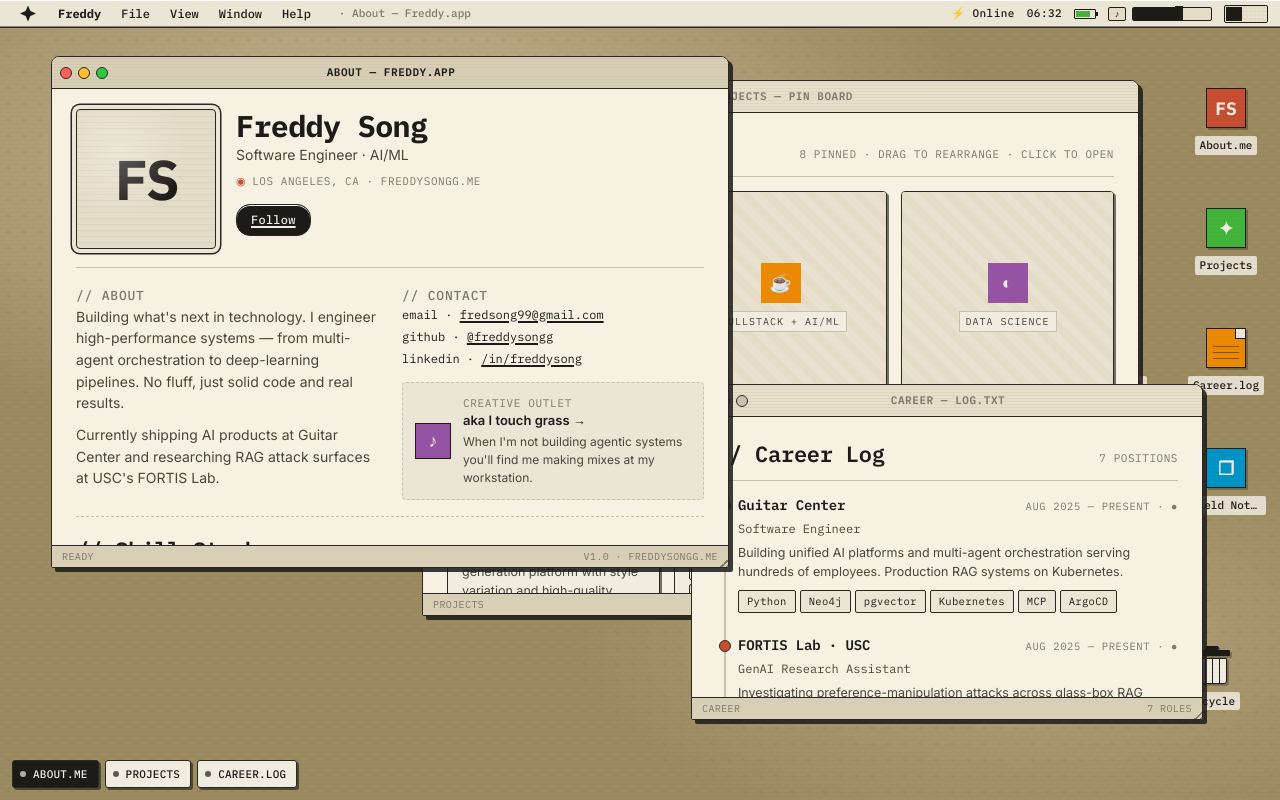
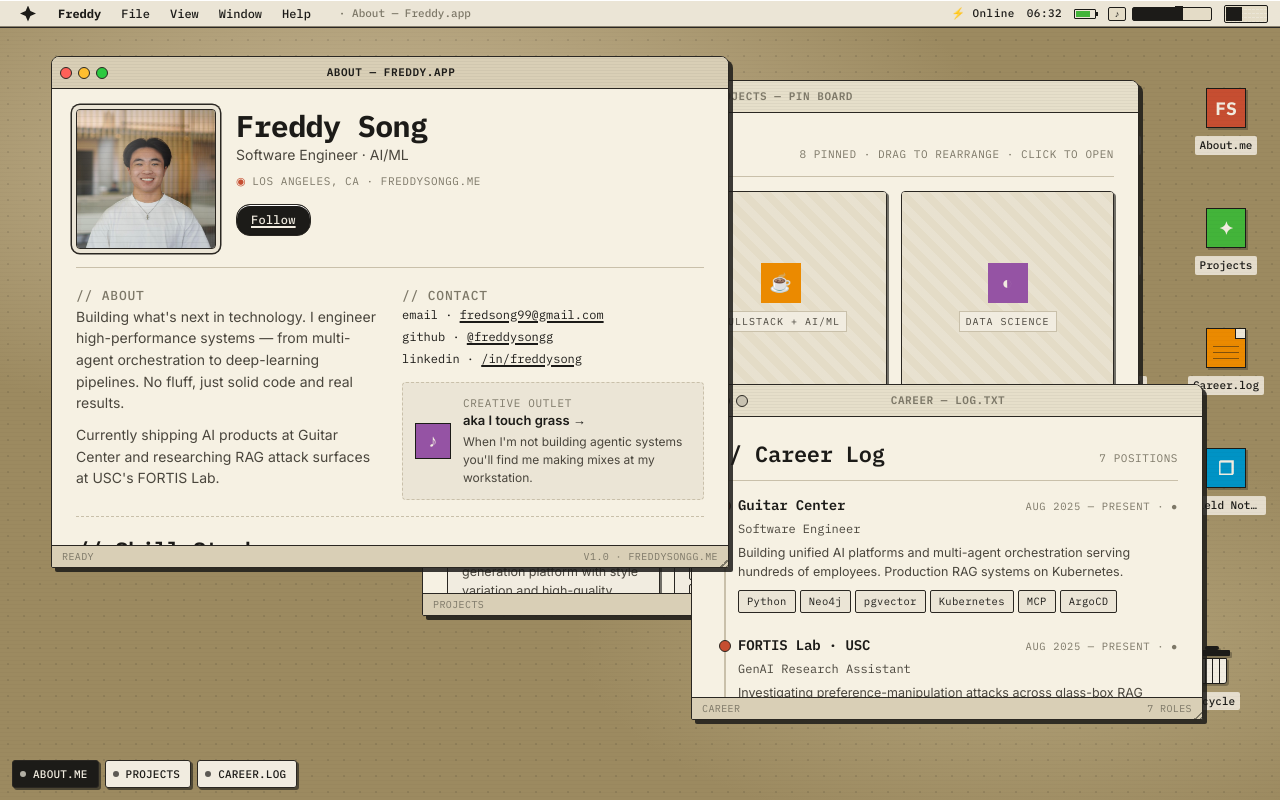
Before and after one commit to freddysongg/portfolio, a Next.js app: page / in a window 1280 px wide. Built offline with nearby package versions, Linux system fonts and the light colour scheme.

Commit message:
feat: swap fs avatar for pfp photo on about page, anonymize feed comment authors

```diff
--- a/app/os.css
+++ b/app/os.css
@@ -1783,6 +1783,20 @@ body.resizing-window * {
       transparent 50%
     );
   pointer-events: none;
+}
+.avatar-pixel.has-photo {
+  image-rendering: auto;
+}
+.avatar-pixel.has-photo::before {
+  display: none;
+}
+.avatar-pixel.has-photo > img {
+  position: absolute;
+  inset: 0;
+  width: 100%;
+  height: 100%;
+  object-fit: cover;
+  display: block;
 }
 
 .profile-meta .name {
--- a/components/os/apps/AboutWindow.tsx
+++ b/components/os/apps/AboutWindow.tsx
@@ -36,7 +36,10 @@ export function AboutWindow({ openApp }: AboutWindowProps): React.ReactElement {
   return (
     <div className='os-window-body padded'>
       <div className='profile-hero'>
-        <div className='avatar-pixel' />
+        <div className='avatar-pixel has-photo'>
+          {/* eslint-disable-next-line @next/next/no-img-element */}
+          <img src='/images/pfp.jpg' alt={`${name} profile photo`} />
+        </div>
         <div className='profile-meta'>
           <div className='name'>{name}</div>
           <div className='role'>{role}</div>
--- a/data/os/feed.ts
+++ b/data/os/feed.ts
@@ -24,12 +24,12 @@ export const feedPosts: FeedPost[] = [
     total: 166,
     comments: [
       {
-        who: 'Sara K.',
+        who: 'anonymous',
         text: 'voice for shopping has been a dream demo for years — congrats on shipping!',
         when: '2d',
       },
       {
-        who: 'Marcus L.',
+        who: 'anonymous',
         text: 'sub-2s end-to-end with retrieval is wild. the latency story is the real flex.',
         when: '2d',
       },
@@ -50,7 +50,7 @@ export const feedPosts: FeedPost[] = [
     total: 71,
     comments: [
       {
-        who: 'Jess W.',
+        who: 'anonymous',
         text: 'clean fern. respect.',
         when: '4d',
       },
@@ -67,7 +67,7 @@ export const feedPosts: FeedPost[] = [
     total: 114,
     comments: [
       {
-        who: 'Dr. K. Park',
+        who: 'anonymous',
         text: 'the F1-vs-answer-quality split is the killer insight. our team chased retrieval scores for months before noticing the disconnect.',
         when: '5d',
       },
@@ -97,9 +97,9 @@ export const feedPosts: FeedPost[] = [
     reactions: { heart: 112, coffee: 28, spark: 14 },
     total: 154,
     comments: [
-      { who: 'Jess W.', text: 'reset mode activated 🏂', when: '60d' },
+      { who: 'anonymous', text: 'reset mode activated 🏂', when: '60d' },
       {
-        who: 'Tom R.',
+        who: 'anonymous',
         text: 'the conditions looked unreal this weekend',
         when: '61d',
       },
```
Also changed, not shown: public/images/pfp.jpg (added).
